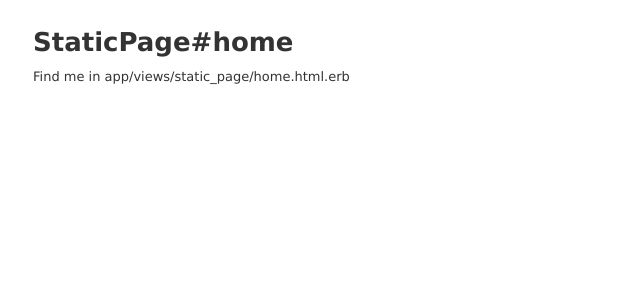
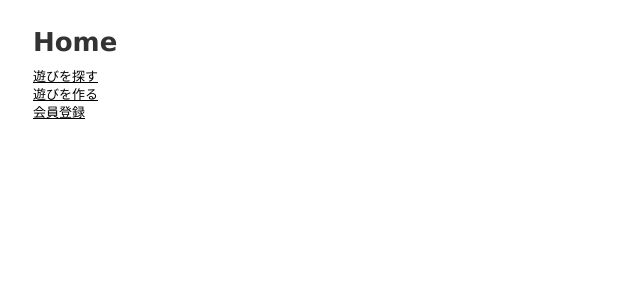
Before and after one commit to higaki-takanori/myportfolio, a Rails app: page / in a window 1280 px wide. Shown: the top 300 px of the page, without its empty margins (0-640 px from the left). Run offline with Rails 7, Linux system fonts and the light colour scheme; style sheets or scripts are compiled from the project's sources.

Commit message:
edit home page

```diff
--- a/app/views/static_page/home.html.erb
+++ b/app/views/static_page/home.html.erb
@@ -1,2 +1,17 @@
-<h1>StaticPage#home</h1>
-<p>Find me in app/views/static_page/home.html.erb</p>
+<header>
+  <div class="title">
+    <h1>Home</h1>
+  </div>
+</header>
+
+<body>
+  <div>
+    <%= link_to "遊びを探す", plays_path %>
+  </div>
+  <div>
+    <%= link_to "遊びを作る", new_play_path %>
+  </div>
+  <div>
+    <%= link_to "会員登録", new_user_path %>
+  </div>
+</body>
```
Also changed, not shown: Gemfile, Gemfile.lock, 1 other file.
